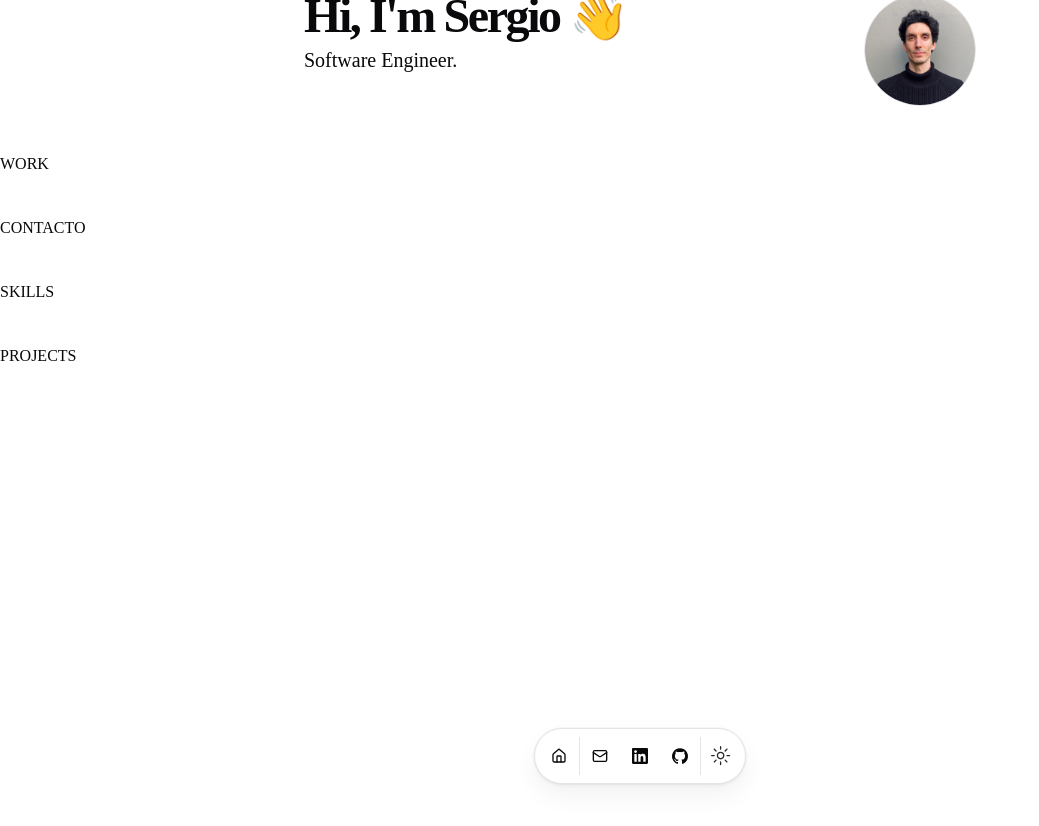
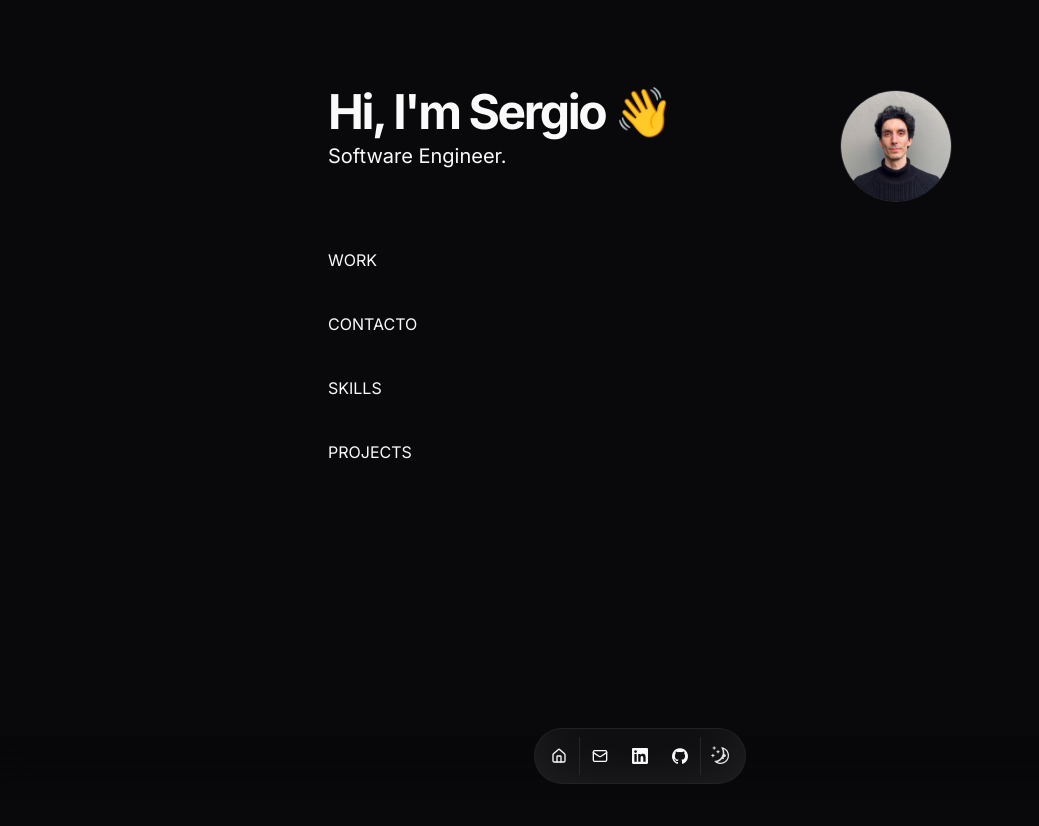
Before and after one commit to sergiolopezsouto/personal-website, a Next.js app: page / in a window 1280 px wide. Shown: the top 826 px of the page, without its empty margins (0-1039 px from the left). Before the commit the page ends 800 px from the top, so only its background shows below. Built offline with nearby package versions, Linux system fonts and the light colour scheme.

Commit message:
adding styles

```diff
--- a/src/app/layout.tsx
+++ b/src/app/layout.tsx
@@ -3,6 +3,13 @@ import "./globals.css";
 import Navbar from "@/components/navbar";
 import { ThemeProvider } from "@/components/theme-provider";
 import { TooltipProvider } from "@/components/ui/tooltip";
+import { cn } from "@/lib/utils";
+import { Inter as FontSans } from "next/font/google";
+
+const fontSans = FontSans({
+  subsets: ["latin"],
+  variable: "--font-sans",
+});
 
 export const metadata: Metadata = {
   title: "Create Next App",
@@ -16,8 +23,14 @@ export default function RootLayout({
 }>) {
   return (
     <html lang="en" suppressHydrationWarning>
-      <body>
-        <ThemeProvider attribute="class" defaultTheme="system">
+      <body
+        className={cn(
+          "min-h-screen bg-background font-sans antialiased max-w-2xl mx-auto py-12 sm:py-24 px-6",
+          fontSans.variable
+        )}
+      >
+        {" "}
+        <ThemeProvider attribute="class" defaultTheme="dark">
           <TooltipProvider delayDuration={0}>
             {children}
             <Navbar />
```
